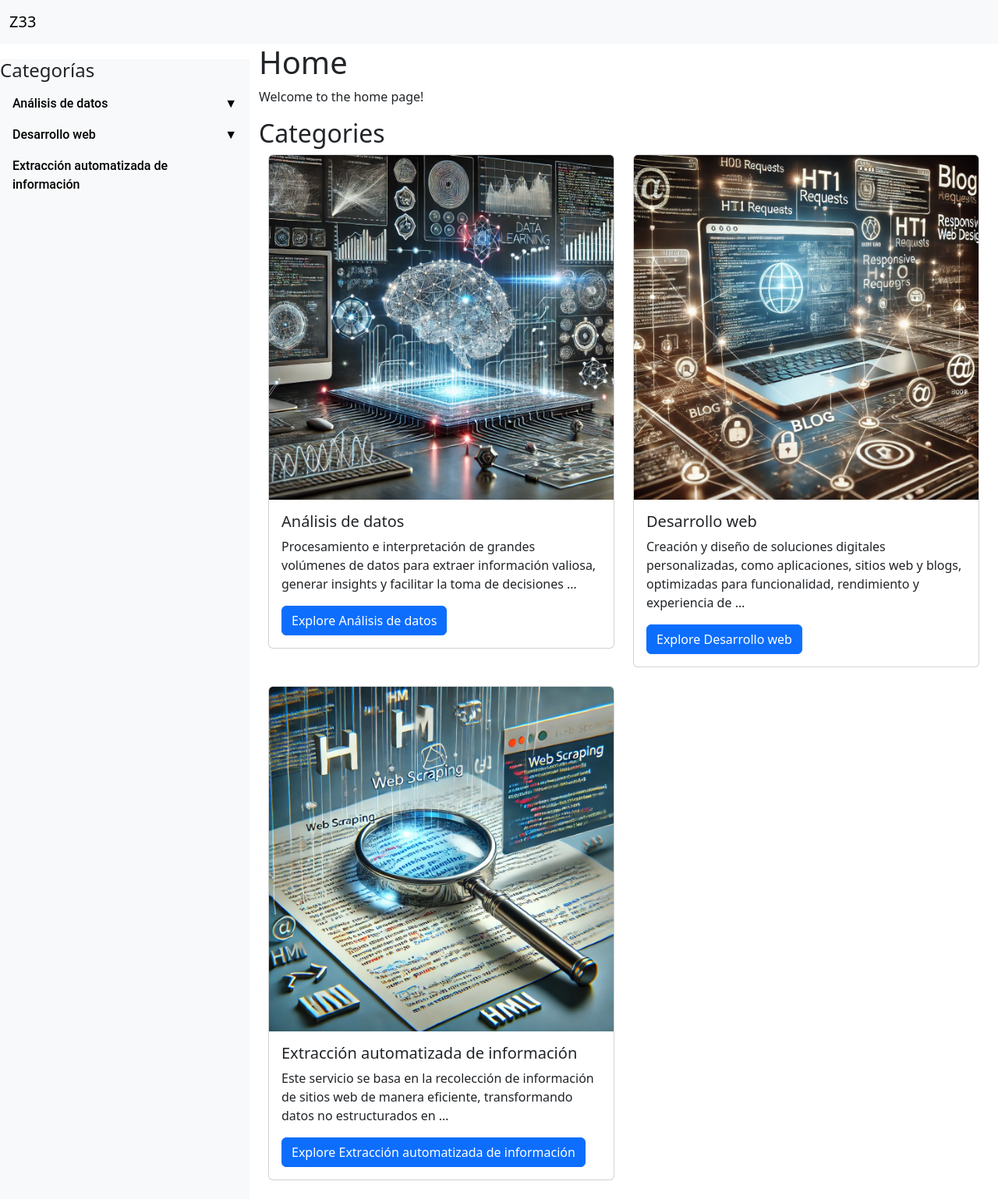
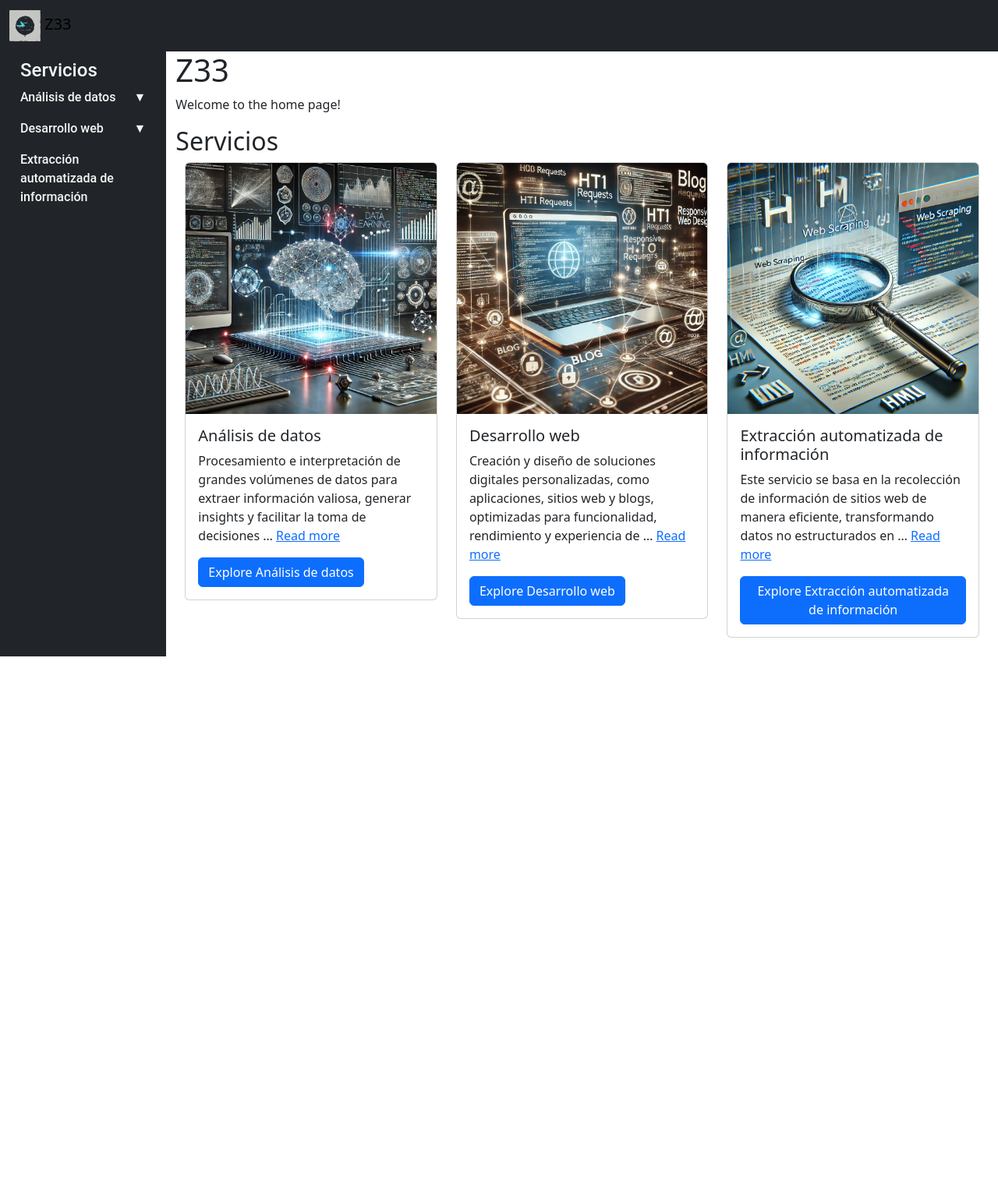
Before and after one commit to davidzambrano22/startupp_website, a Django app: page /servicios/ in a window 1280 px wide. Shown: the whole page at 78% size. After the commit the page ends 842 px from the top, so only its background shows below. Run offline with Django 4.2, Linux system fonts and the light colour scheme; data comes from the database, SQL or seed files in the repository; both versions use the stored data as it was after the commit; some libraries are stand-ins or nearby versions.

Commit message:
organization and images

```diff
--- a/main_project/home/static/styles.css
+++ b/main_project/home/static/styles.css
@@ -1,19 +1,23 @@
 .sidebar {
-    margin-top: 20px;
-    padding: 0;
+    margin-top: 0px;
+    padding: 10px;
     list-style: none;
   }
 
-  .sidebar li .submenu{
-    list-style: none;
-    margin: 0;
-    padding: 0;
+  .sidebar h4 {
+    color: whitesmoke;
+    font-family: 'Roboto', sans-serif;
+    font-weight: 500;
+    margin-top: 0;
+    margin-bottom: 0;
     padding-left: 1rem;
     padding-right: 1rem;
   }
 
+
+
 .nav-link {
-    color: black !important; /* Change link color to black */
+    color: whitesmoke !important; /* Change link color to black */
     font-family: 'Roboto', sans-serif; /* Apply custom font */
     font-weight: 500; /* Slightly bolder text for a professional look */
 }
--- a/main_project/home/templates/base.html
+++ b/main_project/home/templates/base.html
@@ -28,9 +28,13 @@
 
 
     <!-- Header Section -->
-     <nav class="navbar navbar-expand-lg navbar-light bg-light">
+     <nav class="navbar navbar-expand-lg navbar-light bg-dark">
         <div class="container-fluid">
-            <a class="navbar-brand" href="{% url 'home' %}">Z33</a>
+
+            <a class="navbar-brand" href="{% url 'home' %}">
+                <img src="{% static 'images/z33_logo_transparent.png' %}" alt="Z33 Logo" style="height: 40px; width: auto;"> <!-- Adjust height as needed -->
+                Z33
+            </a>
             <button class="navbar-toggler" type="button" data-bs-toggle="collapse" data-bs-target="#navbarNav" aria-controls="navbarNav" aria-expanded="false" aria-label="Toggle navigation">
                 <span class="navbar-toggler-icon"></span>
             </button>
@@ -41,12 +45,11 @@
     <div class="container-fluid">
         <div class="row">
             <!-- sidebar section -->
-            <div class="col-md-3 bg-light sidebar position-sticky">
-                <h4>Categorías</h4>
+            <div class="col-md-2 bg-dark sidebar position-sticky">
                     {% all_categories %}
             </div>
             <!-- main section -->
-            <div class="col-md-9 content">
+            <div class="col-md-10 content">
                 {% block content %}
                 {% endblock %}
             </div>
--- a/main_project/home/templates/home.html
+++ b/main_project/home/templates/home.html
@@ -1,35 +1,28 @@
 {% extends "base.html" %}
 
 {% block content %}
-    <h1>Home</h1>
+    <h1>Z33</h1>
     <p>Welcome to the home page!</p>
 
-    <h2>Categories</h2>
+    <h2>Servicios</h2>
 
     <div class="container">
-        <div class="row">
+        <div class="row justify-content-center"> <!-- Centering the row -->
             {% for category in categories %}
-            <div class="col-md-6 mb-4">
+            <div class="col-sm-12 col-md-4 mb-4"> <!-- Change from col-md-6 to col-md-4 -->
                 <div class="card">
-                    <!-- Category image -->
-                    <img src="{{ category.image.url }}" class="card-img-top" alt="{{ category.name }}">
+                    <img src="{{ category.image.url }}" class="card-img-top" alt="{{ category.name }}" style="max-width: 100%; height: auto;">
 
                     <div class="card-body">
-                        <!-- Category name -->
                         <h5 class="card-title">{{ category.name }}</h5>
-
-                        <!-- Category description -->
-                        <p class="card-text">{{ category.description|truncatewords:20 }}</p>
-
-                        <!-- Link to category detail page -->
+                        <p class="card-text">{{ category.description|truncatewords:20 }} <a href="{% url 'category_detail' category.slug %}">Read more</a></p>
                         <a href="{% url 'category_detail' category.slug %}" class="btn btn-primary">Explore {{ category.name }}</a>
                     </div>
                 </div>
             </div>
 
-            <!-- Start a new row after every two categories -->
-            {% if forloop.counter|divisibleby:2 and not forloop.last %}
-            </div><div class="row">
+            {% if forloop.counter|divisibleby:3 and not forloop.last %}
+            </div><div class="row justify-content-center"> <!-- Centering the new row -->
             {% endif %}
             {% endfor %}
         </div>
--- a/main_project/home/templates/page/categories.html
+++ b/main_project/home/templates/page/categories.html
@@ -1,3 +1,5 @@
+
+<h4>Servicios</h4>
 <ul class="nav flex-column" id="nav_accordion">
     {% for item in categories_with_subcategories %}
         {% if item.subcategories %}
--- a/main_project/website/settings.py
+++ b/main_project/website/settings.py
@@ -11,6 +11,7 @@ https://docs.djangoproject.com/en/4.1/ref/settings/
 """
 
 from pathlib import Path
+import os
 
 # Build paths inside the project like this: BASE_DIR / 'subdir'.
 BASE_DIR = Path(__file__).resolve().parent.parent
@@ -119,7 +120,12 @@ USE_TZ = True
 
 STATIC_URL = 'static/'
 
+
 # Default primary key field type
 # https://docs.djangoproject.com/en/4.1/ref/settings/#default-auto-field
 
 DEFAULT_AUTO_FIELD = 'django.db.models.BigAutoField'
+
+
+MEDIA_URL = 'media/'
+MEDIA_ROOT = os.path.join(BASE_DIR, 'media/')
--- a/main_project/website/urls.py
+++ b/main_project/website/urls.py
@@ -24,4 +24,7 @@ urlpatterns = [
     path('admin/', admin.site.urls),
     path('servicios/', include('home.urls')),
     path('', RedirectView.as_view(url='servicios/', permanent=True)),
-] + static(settings.STATIC_URL, document_root=settings.STATIC_ROOT)
+]
+if settings.DEBUG:
+    urlpatterns += static(settings.MEDIA_URL,
+                          document_root=settings.MEDIA_ROOT)
```
Also changed, not shown: main_project/categories/1728233987584-10631.png (added), main_project/categories/data_analysis.jpg (added), main_project/categories/info_extraction.jpg (added), main_project/categories/soft_dev.jpg (added), main_project/db.sqlite3, main_project/home/static/images/z33_logo_transparent.png (added), main_project/media/categories/1728233987584-10631.png (added), main_project/media/categories/data_analysis.jpg (added), main_project/media/categories/data_analysis.webp (added), main_project/media/categories/info_extraction.jpg (added), main_project/media/categories/info_extraction.webp (added), main_project/media/categories/soft_dev.jpg (added), main_project/media/categories/web_development.webp (added).
